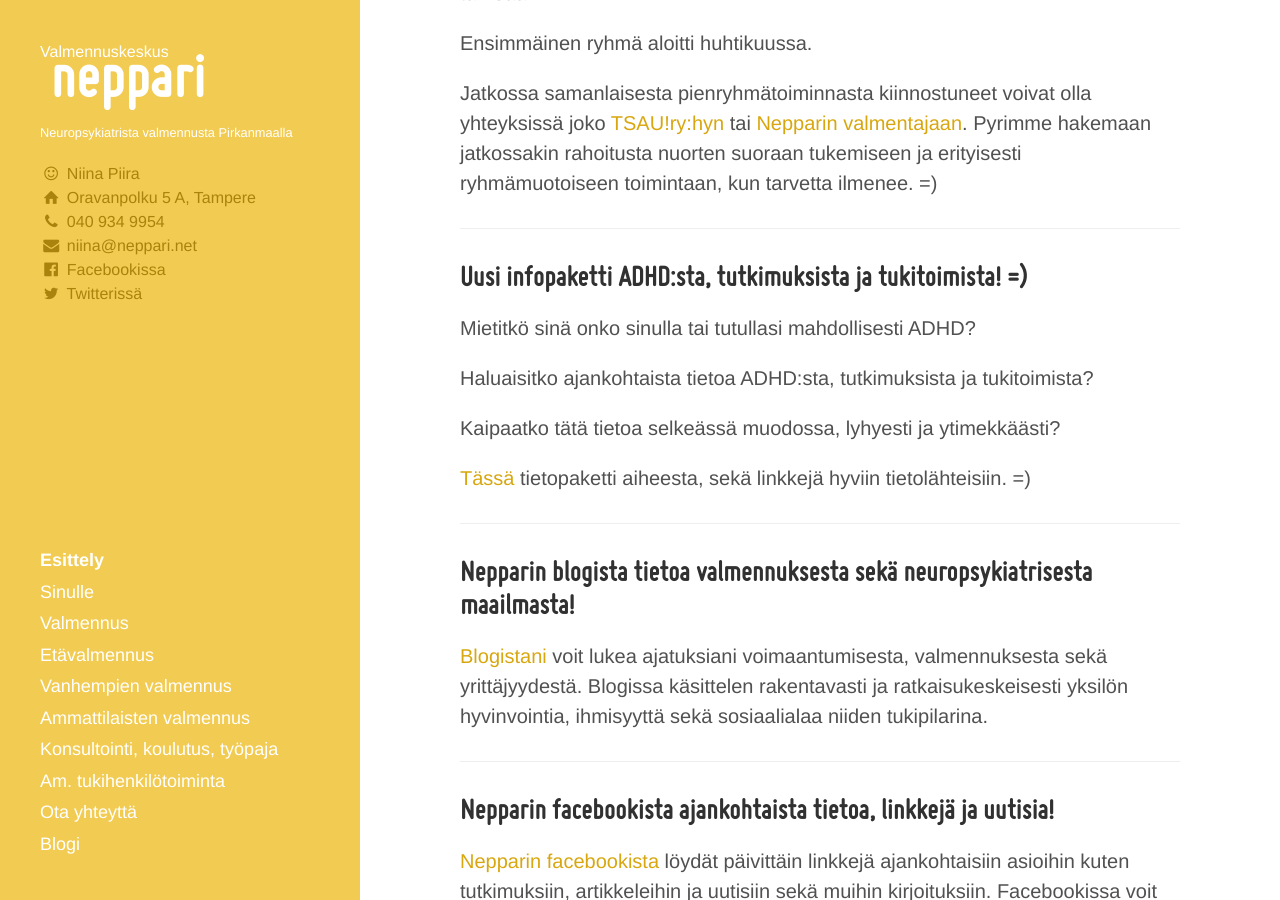
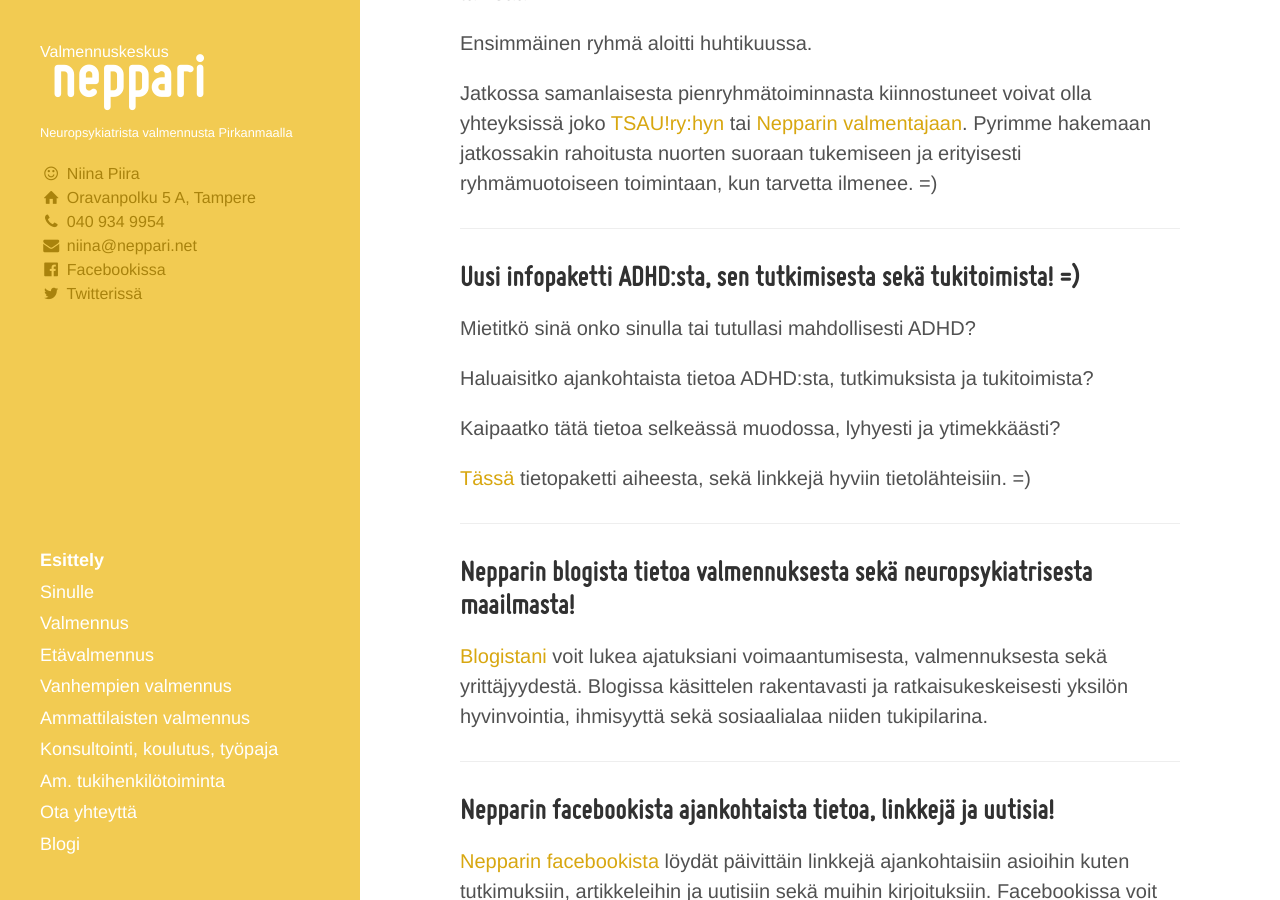
Before and after one commit to niinapiira/neppari.net, a Jekyll site: the page built from index.md, in a window 1280 px wide and 900 px high, scrolled down 1830 px. Built offline with Jekyll 4.4.1, drawn with Linux system fonts in a browser that asks for light colours.

Commit message:
Updated index.md

```diff
--- a/index.md
+++ b/index.md
@@ -73,7 +73,7 @@ Jatkossa samanlaisesta pienryhmätoiminnasta kiinnostuneet voivat olla yhteyksis
 
 ___
 
-## Uusi infopaketti ADHD:sta, tutkimuksista ja tukitoimista! =)
+## Uusi infopaketti ADHD:sta, sen tutkimisesta sekä tukitoimista! =)
 
 Mietitkö sinä onko sinulla tai tutullasi mahdollisesti ADHD?
 
```
